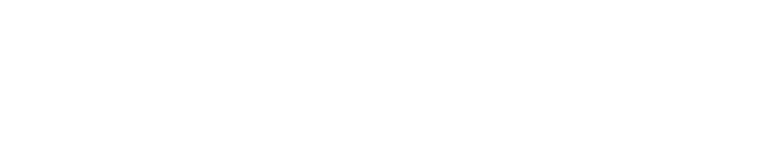
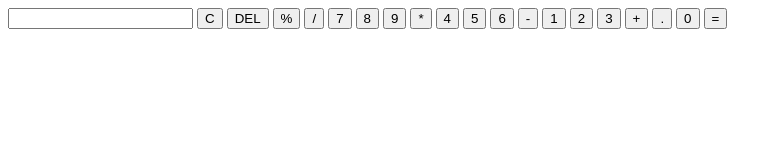
Before and after one commit to Skinpo/Calculator-App, a plain HTML site: page index.html in a window 1280 px wide. Shown: the whole page, without its empty margins (0-782 px from the left). Drawn offline with Linux system fonts and the light colour scheme.

Commit message:
progress

```diff
--- a/index.html
+++ b/index.html
@@ -8,6 +8,29 @@
     <title>Document</title>
 </head>
 <body>
-
+    <div class="container">
+        <div>
+            <input type="text" class="inputbox" id="input">
+            <button>C</button>
+            <button>DEL</button>
+            <button>%</button>
+            <button>/</button>
+            <button>7</button>
+            <button>8</button>
+            <button>9</button>
+            <button>*</button>
+            <button>4</button>
+            <button>5</button>
+            <button>6</button>
+            <button>-</button>
+            <button>1</button>
+            <button>2</button>
+            <button>3</button>
+            <button>+</button>
+            <button>.</button>
+            <button>0</button>
+            <button>=</button>
+        </div>
+    </div>
 </body>
 </html>
```
